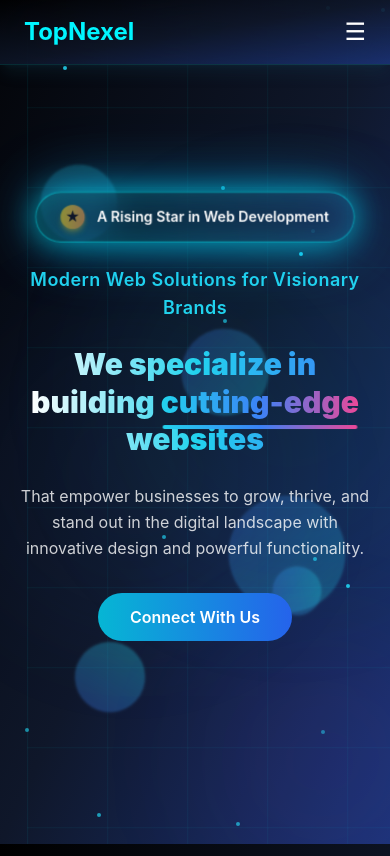
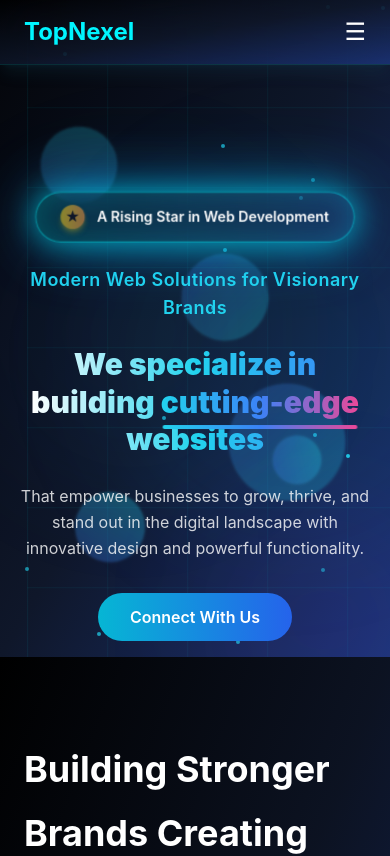
Before and after one commit to sabirias/TopNexel-Portfolio, a React (Vite) app in the folder portfolio/: page / in a window 390 px wide. Shown: the top 856 px of the page. Built offline with nearby package versions, Linux system fonts and the light colour scheme.

Commit message:
Update project files

```diff
--- a/portfolio/src/components/sections/HeroSection.jsx
+++ b/portfolio/src/components/sections/HeroSection.jsx
@@ -21,7 +21,7 @@
   };
 
   return (
-    <div className="min-h-screen bg-gradient-to-br from-cyan-900 via-blue-900 to-purple-900 text-white overflow-hidden relative pt-24 sm:pt-32">
+    <div className="min-h-0 sm:min-h-screen bg-gradient-to-br from-cyan-900 via-blue-900 to-purple-900 text-white overflow-hidden relative pt-24 sm:pt-32">
       {/* Fallback solid background */}
       <div className="absolute inset-0 bg-slate-900"></div>
 
```
